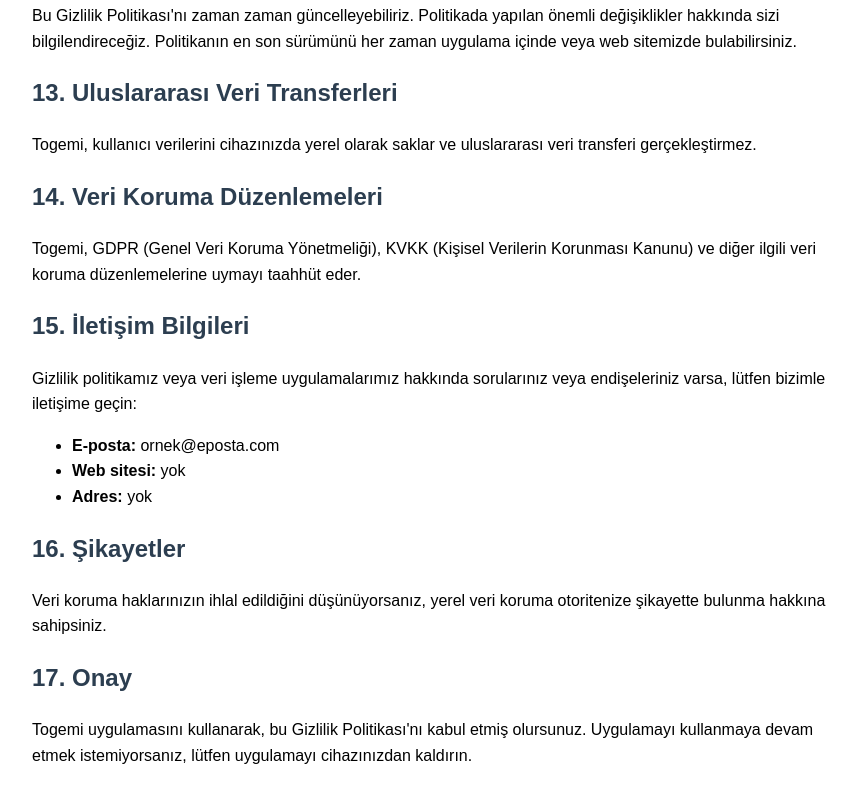
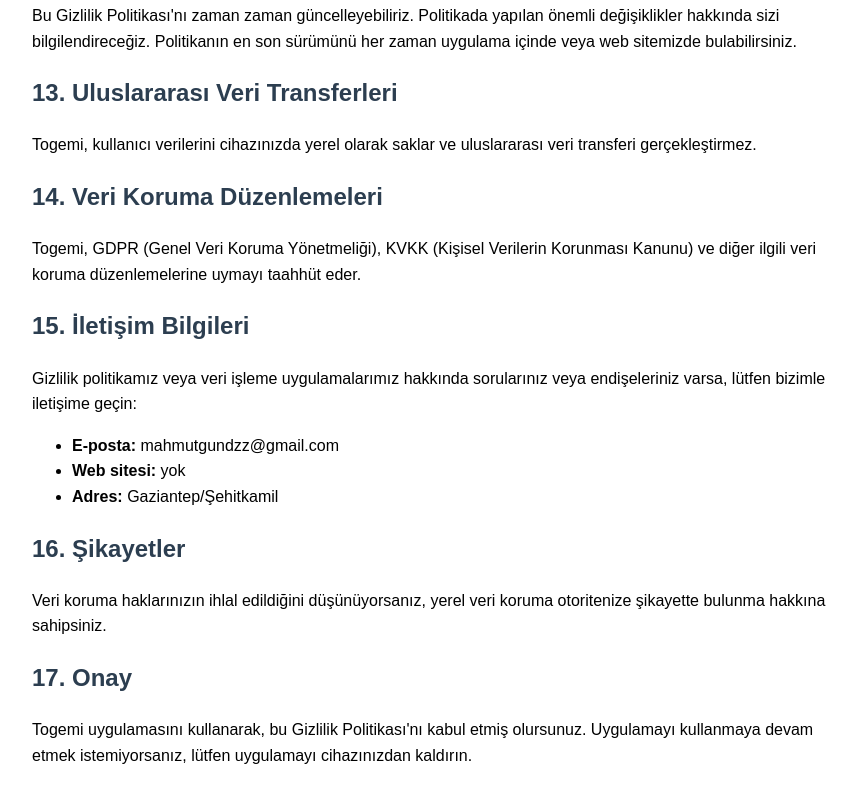
Before and after one commit to mahmutgunduz1/privacy_policy, a plain HTML site: page index.html in a window 1280 px wide. Shown: the part 2446-3246 px from the top of the page, without its empty margins (208-1064 px from the left). Drawn offline with Linux system fonts and the light colour scheme.

```diff
--- a/index.html
+++ b/index.html
@@ -101,9 +101,9 @@
   <h2>15. İletişim Bilgileri</h2>
   <p>Gizlilik politikamız veya veri işleme uygulamalarımız hakkında sorularınız veya endişeleriniz varsa, lütfen bizimle iletişime geçin:</p>
   <ul>
-    <li><strong>E-posta:</strong> ornek@eposta.com</li>
+    <li><strong>E-posta:</strong> mahmutgundzz@gmail.com</li>
     <li><strong>Web sitesi:</strong> yok</li>
-    <li><strong>Adres:</strong> yok</li>
+    <li><strong>Adres:</strong> Gaziantep/Şehitkamil</li>
   </ul>
 
   <h2>16. Şikayetler</h2>
```
